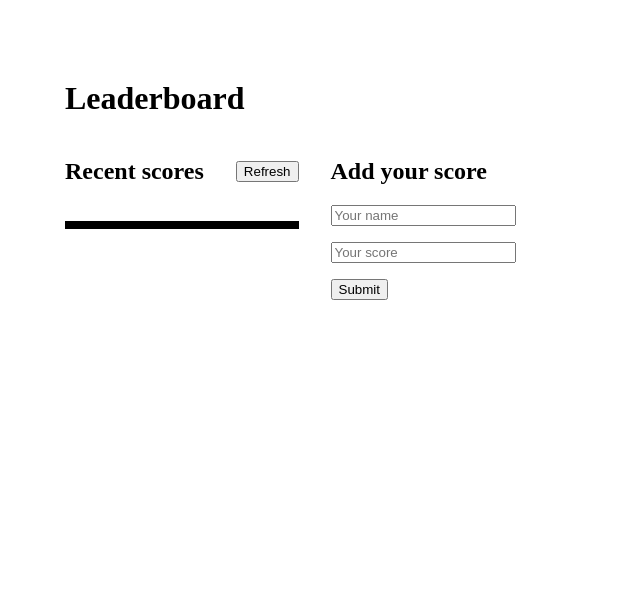
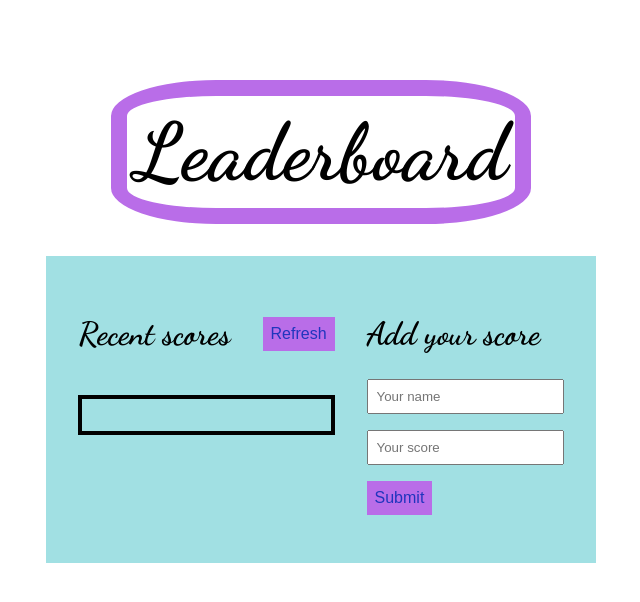
Before and after one commit to Terbeche/Leaderboard, a website built with webpack: page src/index.html in a window 1280 px wide. Shown: the whole page, without its empty margins (319-959 px from the left). Built offline with nearby package versions, Linux system fonts and the light colour scheme; no server answers.

Commit message:
add style

```diff
--- a/src/index.html
+++ b/src/index.html
@@ -9,7 +9,7 @@
 
 <body>
 
-  <header><h1>Leaderboard</h1></header>
+  <header><h1 id="header-title">Leaderboard</h1></header>
   <main id="score">
     <section id="recent-score">
       <div id="recent-score-header">     <h2>Recent scores</h2>
--- a/src/modules/score.js
+++ b/src/modules/score.js
@@ -2,7 +2,7 @@ const scoreForm = document.getElementById('score-form');
 const nameInput = scoreForm.name;
 const scoreInput = scoreForm.score;
 const scoreBoard = document.getElementById('score-board');
-const id = 'tpbH0M4HiGifjDCgjsk54arzy4e7f';
+const id = 'jfhjHJHKU544MSLgjsk54arzy4e7f';
 const url = `https://us-central1-js-capstone-backend.cloudfunctions.net/api/games/${id}/scores/`;
 
 export async function getPlayers() {
--- a/src/style.css
+++ b/src/style.css
@@ -1,6 +1,26 @@
-body {
-  margin-left: 30%;
+@import url('https://fonts.googleapis.com/css2?family=Crete+Round&family=Dancing+Script:wght@700&family=Inter:wght@400;500;700&family=Poppins&family=Roboto:wght@700&display=swap');body {
+box-sizing: border-box;
   margin-top: 5rem;
+  font-family: 'Dancing Script', sans-serif;
+}
+
+#score{
+  margin: auto;
+  margin-top: 2rem;
+   background-color: #a1e0e3;
+   width: fit-content;
+   padding: 2rem;
+
+}
+
+#header-title{
+  margin: auto;
+  text-align: center;
+  border: #b96de8 solid 1rem;
+  border-radius: 25%;
+  width: fit-content;
+  padding: 0.5rem;
+  font-size: 5rem;
 }
 
 #score {
@@ -29,8 +49,30 @@ body {
 
 #score-board {
   border: 0.3rem black solid;
+  padding: 1rem;
+}
+
+h2 {
+  font-size: 2rem;
 }
 
 li {
   list-style-type: none;
 }
+
+button {
+  color: #2035bd;
+  background-color: #b96de8;
+  padding: 0.5rem;
+  border: none;
+  font-size: 1rem;
+}
+
+.form-input{
+  padding: 0.5rem;
+}
+
+
+.score-div{
+  font-size: 1.5rem;
+}
```
Also changed, not shown: dist/main.js.
